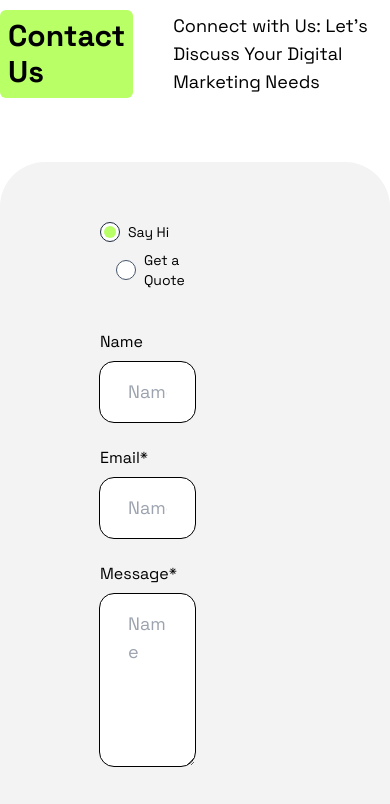
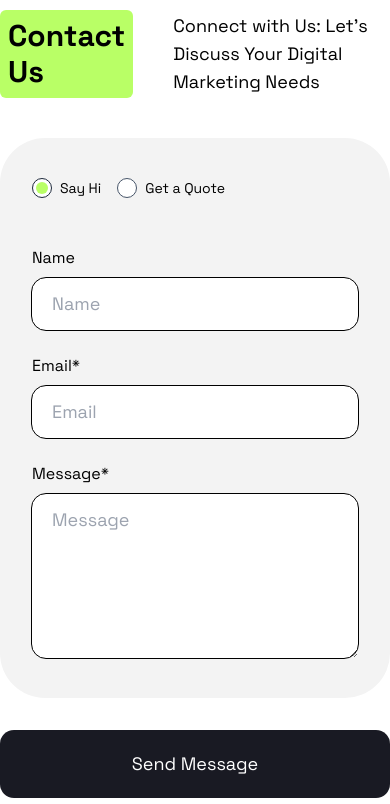
Before and after one commit to jansu11/nepse_numbers, a Next.js app: page / in a window 390 px wide. Shown: the part 10040-10844 px from the top of the page. Built offline with nearby package versions, Linux system fonts and the light colour scheme.

Commit message:
Style the contact form and make it responsive

```diff
--- a/src/components/ContactForm.tsx
+++ b/src/components/ContactForm.tsx
@@ -1,9 +1,15 @@
+"use client";
+
 import Image from "next/image";
 import React from "react";
 
 const ContactForm = () => {
+  const handleSubmit = (e: React.FormEvent) => {
+    e.preventDefault();
+  };
   return (
-    <div className="relative mt-16 bg-gray px-[100px] pt-[60px] pb-20 rounded-[45px] grid grid-cols-2">
+    <div className="mt-10 md:mt-16 lg:mx-0">
+      <div className="relative  bg-gray px-8 lg:px-0 lg:pl-[100px] pt-10 md:pt-[60px] pb-10 md:pb-20 rounded-[45px] lg:grid grid-cols-2">
         <div>
           <form className="flex flex-col gap-6">
             <div className="mb-4">
@@ -48,40 +54,51 @@ const ContactForm = () => {
               <input
                 type="text"
                 placeholder="Name"
-              className="rounded-[14px] px-7 py-4 outline outline-1 mt-2"
+                className="rounded-[14px] px-5 md:px-7 py-3 md:py-4 outline outline-1 mt-2"
               />
             </div>
             <div className="flex flex-col ">
               <label className="text-base">Email*</label>
               <input
-              type="text"
-              placeholder="Name"
-              className="rounded-[14px] px-7 py-4 outline outline-1 mt-2"
+                type="email"
+                placeholder="Email"
+                className="rounded-[14px] px-5 md:px-7 py-3 md:py-4 outline outline-1 mt-2"
               />
             </div>
             <div className="flex flex-col ">
               <label className="text-base">Message*</label>
               <textarea
                 rows={5}
-              placeholder="Name"
-              className="rounded-[14px] px-7 py-4 outline outline-1 mt-2"
+                placeholder="Message"
+                className="rounded-[14px] px-5 md:px-7 py-3 md:py-4 outline outline-1 mt-2"
               />
             </div>
-          <button className="bg-dark mt-4 px-9 py-5 rounded-[14px] text-white">
+            <button
+              onClick={handleSubmit}
+              type="submit"
+              className="hidden lg:block bg-dark mt-4 px-9 py-4 md:py-5 rounded-[14px] text-white"
+            >
               Send Message
             </button>
           </form>
         </div>
 
-      <div className="relative w-full h-full">
+        <div className="hidden lg:block relative w-full h-full overflow-hidden">
           <Image
             src={"/contact.png"}
             alt="decoration"
             width={360}
             height={648}
-          className="absolute top-0 h-full w-full -bottom-2 -right-[330px]"
+            className="absolute top-0 h-full w-full -bottom-2 -right-[46.9%] overflow-hidden"
           />
         </div>
+      </div>
+      <button
+        onClick={handleSubmit}
+        className="block lg:hidden w-full bg-dark mt-8 px-9 py-5 rounded-[14px] text-white"
+      >
+        Send Message
+      </button>
     </div>
   );
 };
```
Lines whose indentation alone changed are shown as unchanged.
